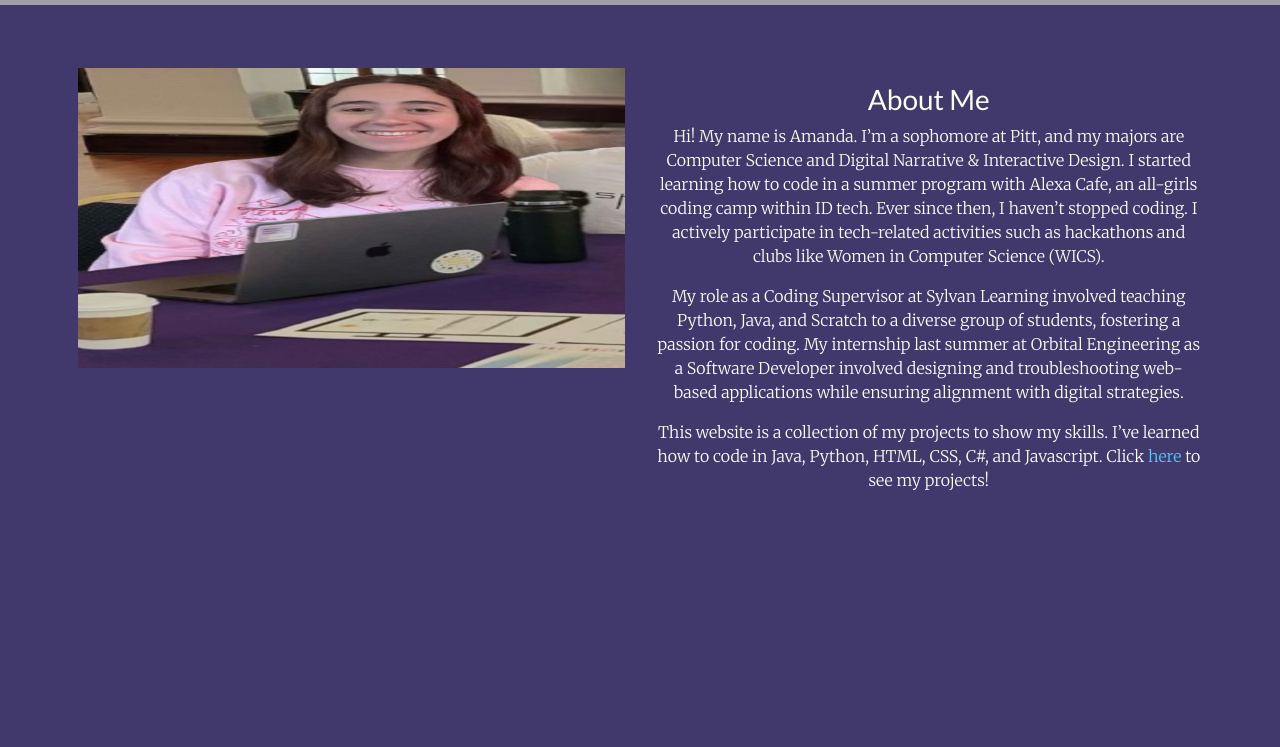
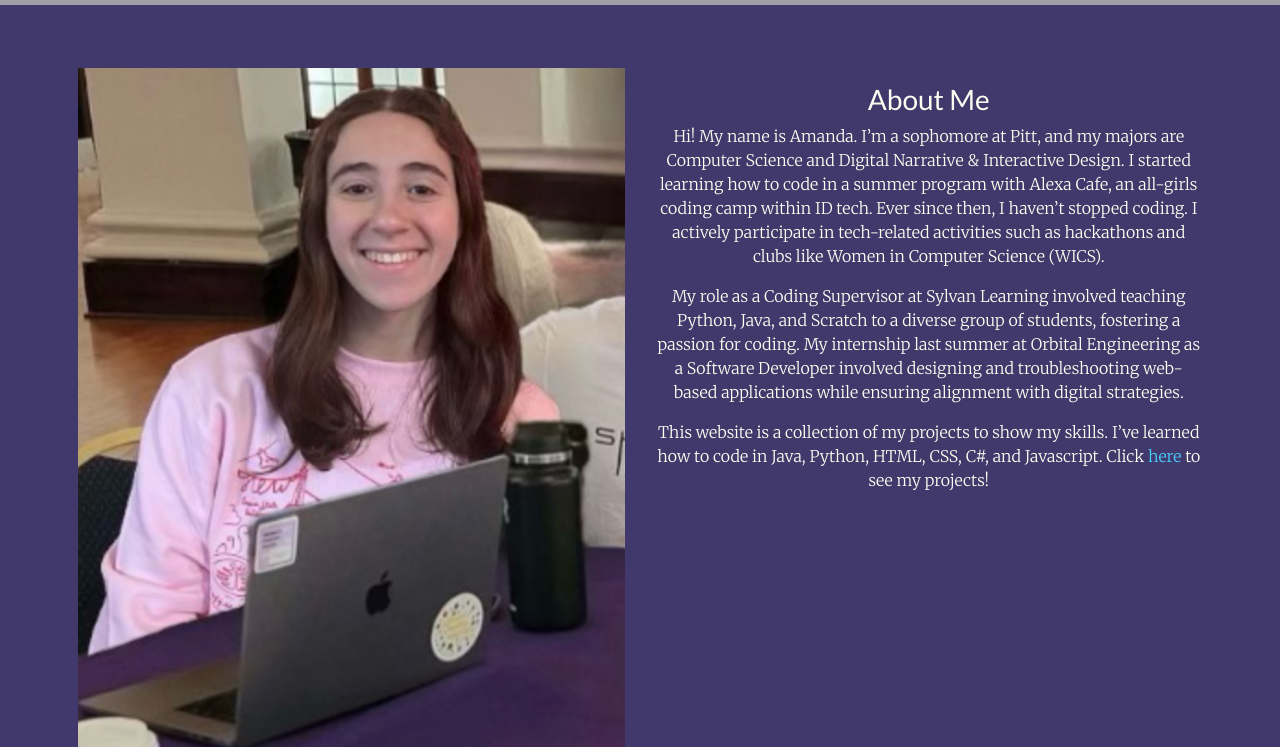
Before and after one commit to amandacot/personal-website, a website: page index.html in a window 1280 px wide. Shown: the part 53-800 px from the top of the page. Drawn offline with nearby package versions, Linux system fonts and the light colour scheme.

Commit message:
Update index.html

```diff
--- a/index.html
+++ b/index.html
@@ -121,7 +121,7 @@
           </div>
          -->
 
-          <img class="d-block w-100" src="images/about.png" height="300">
+          <img class="d-block w-100" id ="about-img" src="images/about.png">
         </div>
         <!-- </div> -->
 
```
